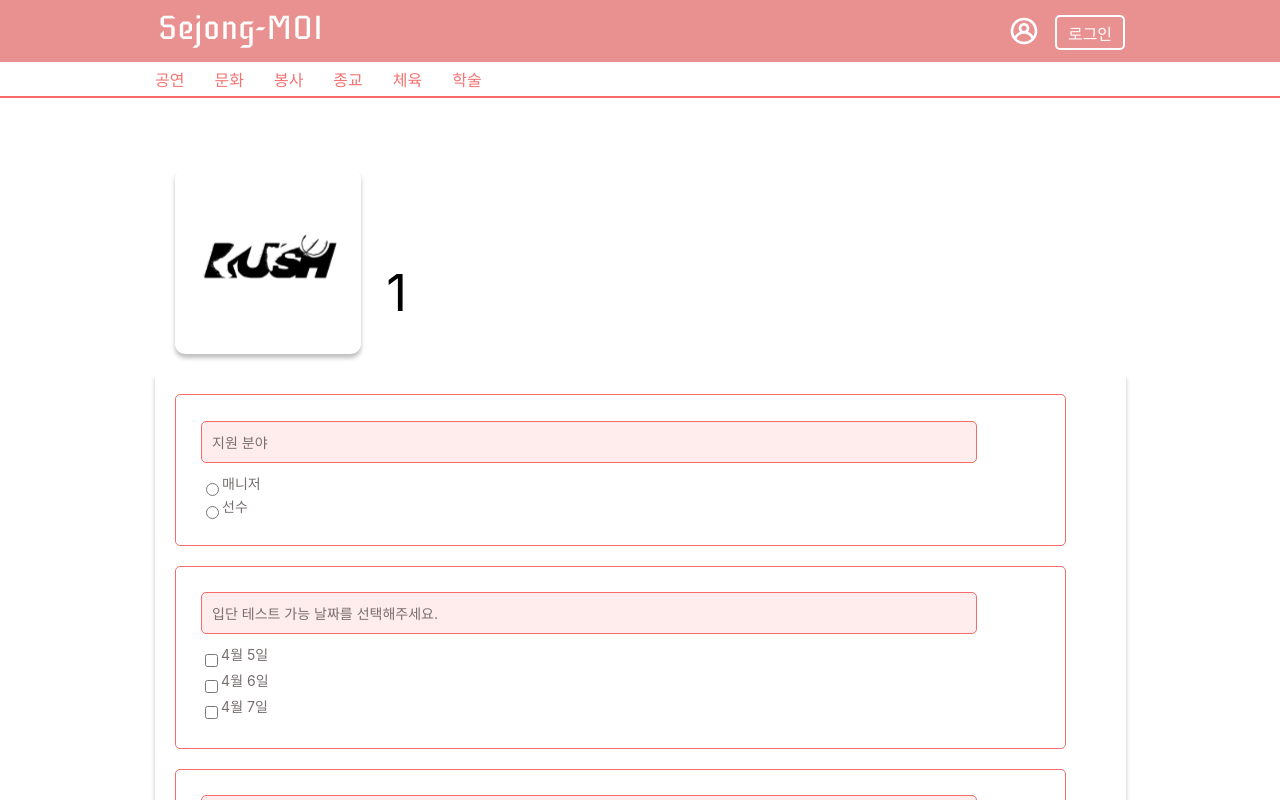
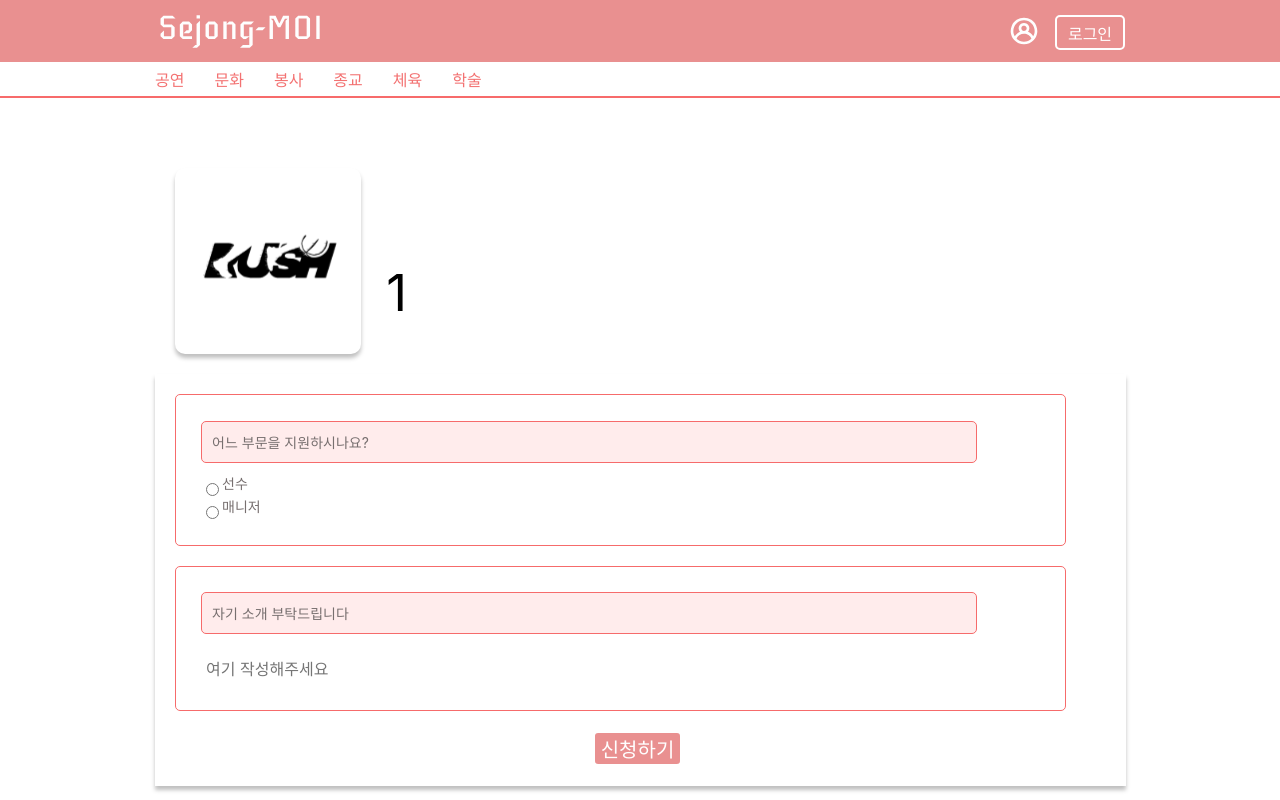
Before and after one commit to sejong-moi/sejong_moi_react, a React (Create React App) app: page /center/1/apply in a window 1280 px wide. Shown: the top 800 px of the page. Built offline with nearby package versions, Linux system fonts and the light colour scheme.

Commit message:
modify create_club

```diff
--- a/src/components/Apply/Apply.js
+++ b/src/components/Apply/Apply.js
@@ -1,52 +1,64 @@
 import React, { useEffect, useState, useRef } from "react";
 import {Link,useParams } from 'react-router-dom';
-import Survey from "./Survey";
 import styles from "./Apply.module.css";
-import temp from "../../images/rush.svg";
+import img from "../../images/rush.svg";
 
 const Apply = () => {
     const clubName = useParams().clubname;
-    // let temp = {
-    //   {questionType : "Text", questionText : "어느 부문을 지원하시나요?",},
-    //   {}
-    // }
+    const [checkedList, setCheckedLists] = useState([{optionText : "선수"},{optionText: "매니저"}]);
+
+    const temp = [
+      {questionType : "radio", questionText : "어느 부문을 지원하시나요?", options : [{optionText : "선수"},{optionText: "매니저"}] ,open : true, required : true},
+      {questionType : "text", questionText : "자기 소개 부탁드립니다", options : [{optionText : "작성해주세요"},{optionText: "더 할말은?"}] ,open : true, required : true},
+    ]
+    const onChecked =(e) =>{
+      console.log(e.target.id);
+    }
+    const handleInput = (e) => {
+      console.log(e.target.value);
+    }
     useEffect(()=>{
       //api에서 받아옴
     },[])
-
-
     return (
     <div className={styles.container}>
       <div className={styles.inner}>
         <div className={styles.abb}>
             <div className={styles.club_img}>
-                <img src = {temp} alt = {clubName} ></img>
+                <img src = {img} alt = {clubName} ></img>
             </div>
             <div className={styles.club_name}>{clubName}</div>
         </div>
         <form className = {styles.apply_form}>
-          <Survey
-            questionType = "radio"
-            questionText ="지원 분야"
-            options ={ [
-              {text: "매니저", uuid: "2dsf-kjh12-a1nv-wjsdf"},
-              {text: "선수", uuid: "3dsf-kjh12-a1nv-wjdsdf"},
-            ]}
-          />
-          <Survey
-            questionType = "checkbox"
-            questionText ="입단 테스트 가능 날짜를 선택해주세요."
+          {temp && temp.map((ques,idx)=>(
+            ques.questionType === "text" ?
+            <div className={styles.ques_container}>
+              <div className ={styles.ques}>{ques.questionText}</div>
+              <input className ={styles.ques_ans}
+                  type ="text"
+                  placeholder="여기 작성해주세요"
+                  onChange={handleInput}
+              />
+          </div> :
+          ques.questionType === "radio" ?
+          <div className={styles.ques_container}>
+            <div className ={styles.ques}>{ques.questionText}</div>
+            {ques.options.map((list)=>(
+               <div className={styles.checkbox_container}>
+               <input className ={styles.ques_ans}
+                  key = {list.id}
+                  type ="radio"
+                  name="radio"
+                  placeholder="여기 작성해주세요"
+                  onChange={onChecked}
+               />
+               <div>{list.optionText}</div>
+               </div>
+            ))}
 
-            options ={ [
-              {text: "4월 5일", uuid: "2dsf-kjh12-a1nv-wjsdf"},
-              {text: "4월 6일", uuid: "3dsf-kjh12-a1nv-wjdsdf"},
-              {text: "4월 7일", uuid: "4dsf-8888-19dn-1jsd3"},
-            ]}
-          />
-          <Survey
-            questionType = "text"
-            questionText ="짧은 자기 소개 부탁드립니다."
-          />
+         </div>:
+         null
+          ))}
 
           <Link to= {`/center/${clubName}/apply_success`} style ={{textDecoration:'None'}}>
             <button className={styles.btn_apply} >신청하기</button>
--- a/src/components/Apply/Apply.module.css
+++ b/src/components/Apply/Apply.module.css
@@ -81,3 +81,32 @@
     color: #FFFFFF;
     float:right;
 }
+.ques_container{
+    width: 90%;
+    border: 1px solid #F66B6B;
+    border-radius: 5px;
+    padding:2vw;
+    margin-bottom: 20px;
+    color: #776F6F;
+}
+
+.ques{
+    width: 90%;
+    background: rgba(255, 218, 218, 0.5);
+    border: 1px solid #F66B6B;
+    border-radius: 5px;
+    margin-bottom: 10px;
+    padding:10px;
+}
+.ques_ans{
+    border:none;
+    border-radius: 5px;
+    padding:5px;
+}
+
+.ques_ans:focus-within{
+    outline: 1px solid #F66B6B;
+}
+.checkbox_container{
+    display:flex;
+}
--- a/src/components/Apply/Survey.module.css
+++ b/src/components/Apply/Survey.module.css
@@ -1,4 +1,4 @@
-.container{
+.ques_container{
     width: 90%;
     border: 1px solid #F66B6B;
     border-radius: 5px;
--- a/src/components/Apply_/Question_form.js
+++ b/src/components/Apply_/Question_form.js
@@ -126,9 +126,27 @@ function Question_form() {
                                     <input type={ques.questionType}  style={{marginRight:"10px"}}/> :
                                     <ShortTextIcon style={{marginRight:"10px"}} />
                                   }
-                                    <div>
-                                        <input type="text" className="text_input" placeholder="option"  value={ques.options[j].optionText}onChange={(e)=>{handleOptionValue(e.target.value, i, j)}}></input>
-                                    </div>
+                                <div>
+                                    {
+                                        (ques.questionType==="text") ?
+                                        <input type="text"
+                                    className="text_input"
+                                    placeholder="option"
+                                    value={ques.options[j].optionText}
+
+                                    onChange={(e)=>{handleOptionValue(e.target.value, i, j)}}
+                                    ></input>:
+                                    <input type="text"
+                                    disabled= "true"
+                                    className="text_input"
+                                    placeholder="option"
+
+                                    value={ques.options[j].optionText}
+                                    onChange={(e)=>{handleOptionValue(e.target.value, i, j)}}
+                                    ></input>
+                                    }
+
+                                </div>
                                     <IconButton aria-label="delete" onClick={()=>{removeOption(i, j)}}>
                                             <CloseIcon />
                                     </IconButton>
--- a/src/components/ClubInfos/ClubSummary.module.css
+++ b/src/components/ClubInfos/ClubSummary.module.css
@@ -6,8 +6,8 @@
     max-width: 450px;
     height: 100%;
     margin-left:15px;
+}
 
-}
 .clubs{
     width: 100%;
     height: 100%;
--- a/src/components/Detail/ClubDetail.js
+++ b/src/components/Detail/ClubDetail.js
@@ -2,8 +2,6 @@ import React, { useState, useEffect} from 'react';
 import { Link,useParams } from 'react-router-dom';
 import GetLogin from "../Login/GetLogin";
 import Questions from './Questions';
-
-
 import styles from './ClubDetail.module.css';
 import main_img from "../../images/temp.png";
 import call from "../../images/temp_call.svg";
@@ -101,7 +99,7 @@ function ClubDetail() {
 
         // 동아리 세부 정보 가져오기
         Club_Info(clubName).then((res)=>{
-            console.log(clubName);
+            console.log(res.data);
             setClub(res.data);
         }).catch(err=>{
             console.log(err);
@@ -127,7 +125,7 @@ function ClubDetail() {
         <div>{auth? <div className={styles.container}>
             <div className={styles.inner}>
                 <div className={styles.main_img}>
-                    <img src={main_img} alt="img" className={styles.main__img} />
+                    <img src= {club.club_background_url} alt="img" className={styles.main__img} />
                 </div>
                 <div className={styles.abb}>
                     <div className={styles.club_img}>
@@ -144,7 +142,7 @@ function ClubDetail() {
 
                 </div>
                 <div className= {styles.introduction}>
-                    {club.introduce}
+                    {club.introduce_long}
                 </div>
                 <div className= {styles.details}>
                     <div className={styles.icon_img}>
```
Also changed, not shown: src/components/Manager/CreateClub.js (+170 -16 lines).
